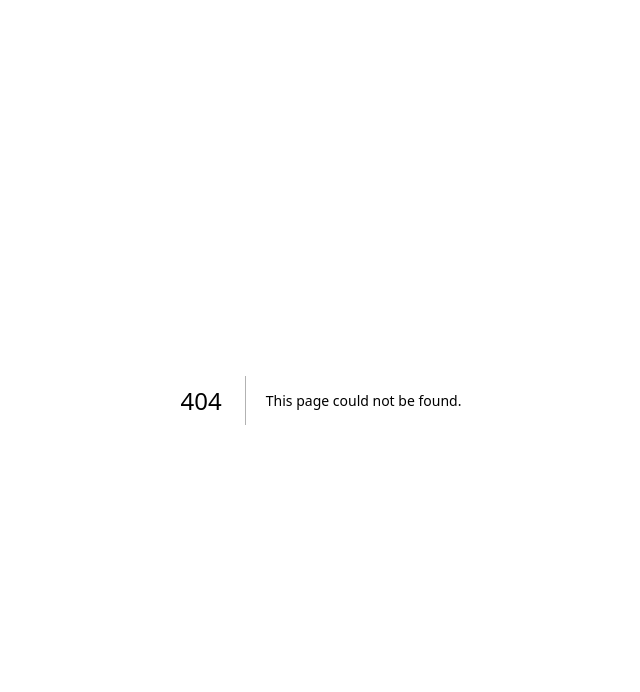
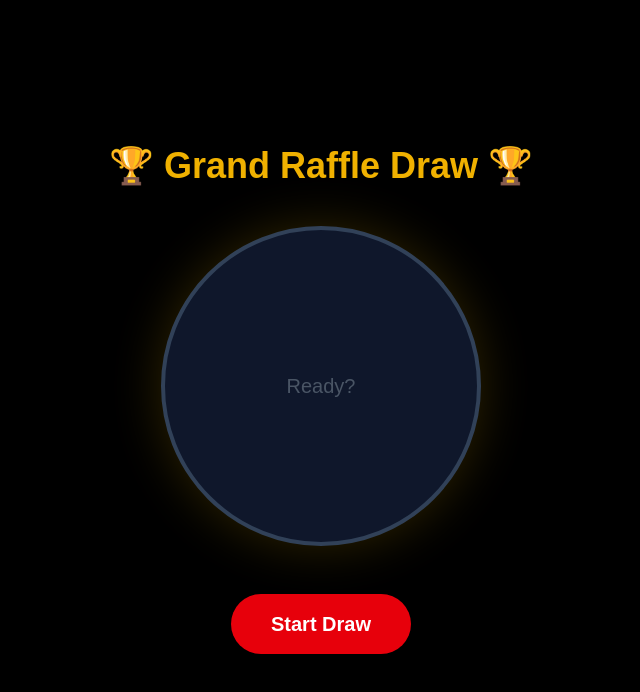
Before and after one commit to Ashikur07/Silver-jubilee-raffle, a Next.js app: page /draw in a window 1280 px wide. Before the commit this address had no page. Shown: the top 692 px of the page, without its empty margins (319-959 px from the left). Built offline with nearby package versions, Linux system fonts and the light colour scheme.

Commit message:
add draw page

```diff
--- /dev/null
+++ b/src/app/draw/page.js
@@ -0,0 +1,52 @@
+"use client";
+import { useState } from "react";
+
+export default function DrawPage() {
+  const [winner, setWinner] = useState(null);
+  const [isDrawing, setIsDrawing] = useState(false);
+
+  const handleDraw = async () => {
+    setIsDrawing(true);
+    setWinner(null);
+
+    // একটু নাটকীয় ভাব আনার জন্য ৩ সেকেন্ড অপেক্ষা
+    setTimeout(async () => {
+      const res = await fetch("/api/draw");
+      const data = await res.json();
+      setWinner(data);
+      setIsDrawing(false);
+    }, 3000);
+  };
+
+  return (
+    <div className="min-h-screen bg-black flex flex-col items-center justify-center text-white">
+      <h1 className="text-4xl font-bold mb-10 text-yellow-500">🏆 Grand Raffle Draw 🏆</h1>
+
+      <div className="w-80 h-80 flex items-center justify-center border-4 border-slate-700 rounded-full relative bg-slate-900 shadow-[0_0_50px_rgba(234,179,8,0.2)]">
+        {isDrawing ? (
+          <div className="text-6xl font-mono animate-pulse text-gray-400">
+             ...
+          </div>
+        ) : winner ? (
+          <div className="text-center animate-bounce">
+            <p className="text-sm text-gray-400 uppercase tracking-widest">Winner Ticket</p>
+            <h2 className="text-7xl font-black text-transparent bg-clip-text bg-gradient-to-b from-yellow-300 to-yellow-600 mt-2">
+              #{winner.ticketNumber}
+            </h2>
+            <p className="text-xs text-gray-500 mt-2 capitalize">Type: {winner.type}</p>
+          </div>
+        ) : (
+          <div className="text-gray-600 text-xl">Ready?</div>
+        )}
+      </div>
+
+      <button
+        onClick={handleDraw}
+        disabled={isDrawing}
+        className="mt-12 px-10 py-4 bg-red-600 hover:bg-red-700 text-white text-xl font-bold rounded-full shadow-lg transition transform active:scale-95 disabled:opacity-50"
+      >
+        {isDrawing ? "Drawing..." : "Start Draw"}
+      </button>
+    </div>
+  );
+}
```
